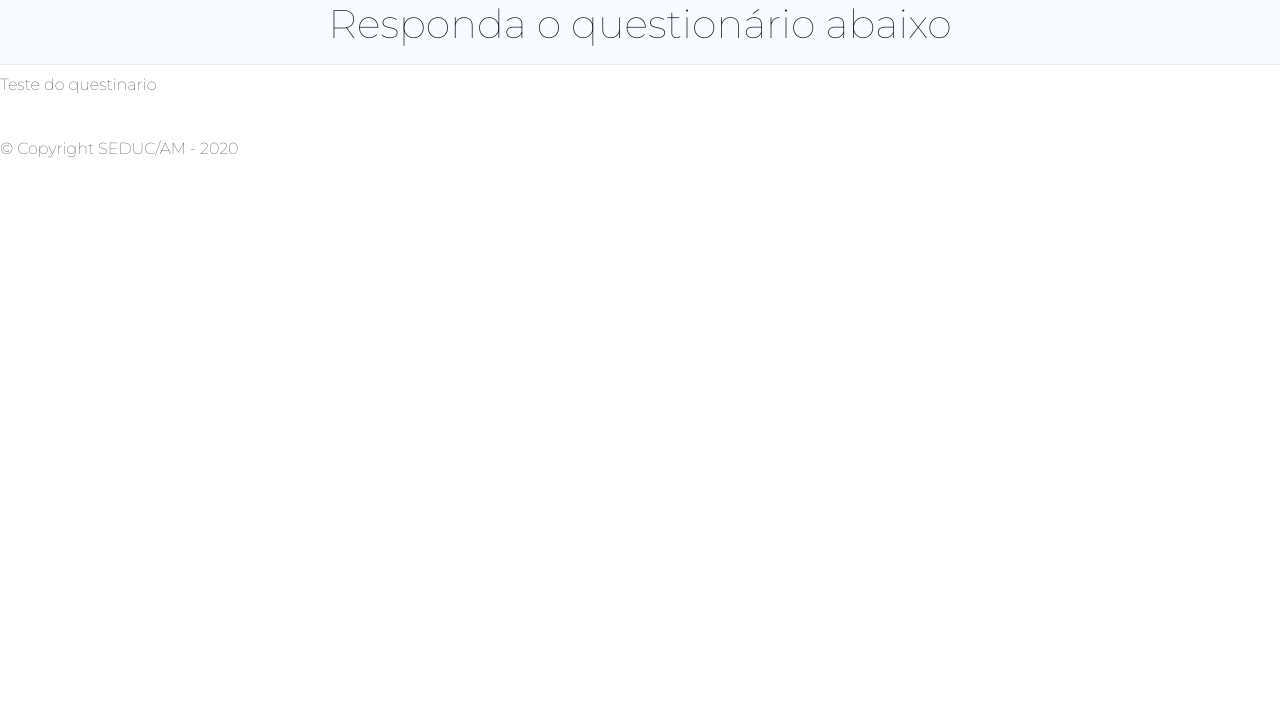
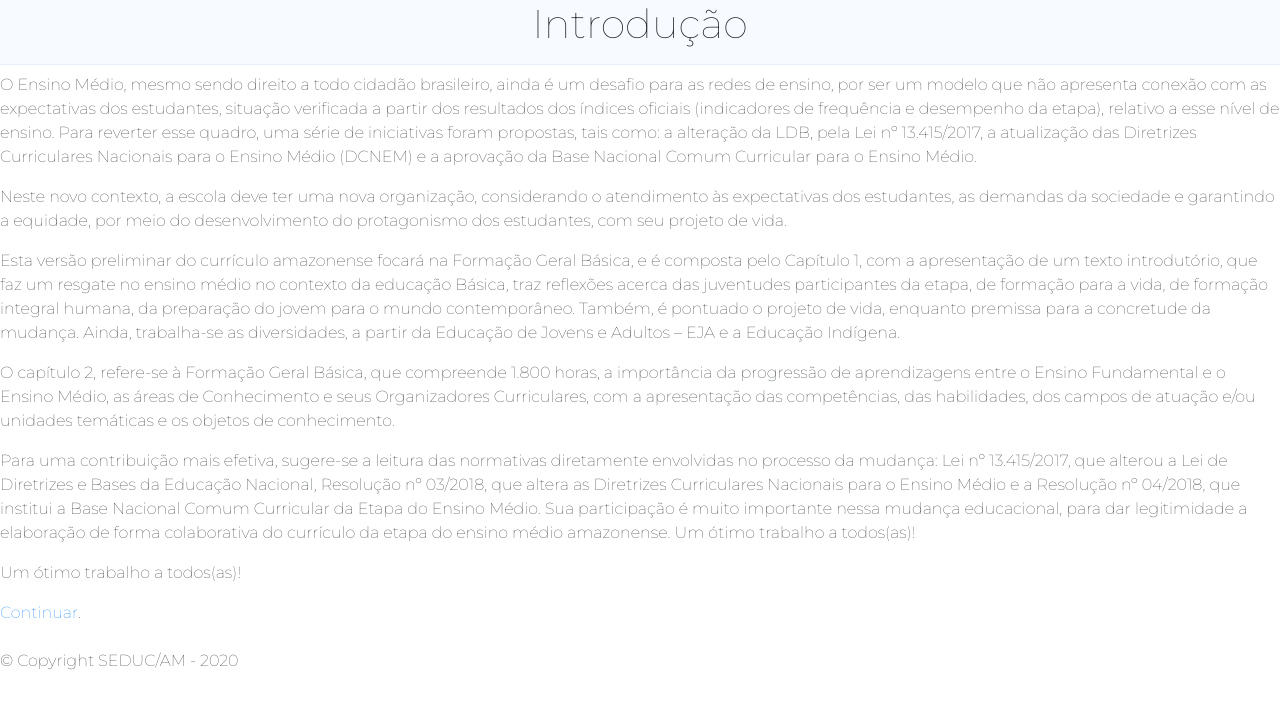
Before and after one commit to moissoliveira/p_seduc, a plain HTML site: page questionario.html in a window 1280 px wide. Drawn offline with Linux system fonts and the light colour scheme.

Commit message:
Add files via upload

```diff
--- /dev/null
+++ b/apresentacao.html
@@ -0,0 +1,44 @@
+<!DOCTYPE html>
+<html lang="pt-br">
+<title>SEDUC-AM</title>
+<meta charset="UTF-8">
+<meta name="viewport" content="width=device-width">
+<link rel="shortcut icon" href="seduc.ico"/>
+<link rel="stylesheet" href="css/bootstrap.css">
+<link rel="stylesheet" href="css/bootstrap.min.css">
+<link rel="stylesheet" href="css/estilo.css">
+<link href="https://fonts.googleapis.com/css2?family=Montserrat:wght@100&display=swap" rel="stylesheet">
+
+<body>
+    <header>
+        <div class="caixa">
+            <h1>
+                <p>Introdução</p>
+            </h1>
+        </div>
+    </header>
+    <main>
+      <p>O Ensino Médio, mesmo sendo direito a todo cidadão brasileiro, ainda é um desafio para as redes de ensino, por ser um modelo que não apresenta conexão com as expectativas dos estudantes, situação verificada a partir dos resultados dos índices oficiais (indicadores de frequência e desempenho da etapa), relativo a esse nível de ensino. Para reverter esse quadro, uma série de iniciativas foram propostas, tais como: a alteração da LDB, pela Lei nº 13.415/2017, a atualização das Diretrizes Curriculares Nacionais para o Ensino Médio (DCNEM) e a aprovação da Base Nacional Comum Curricular para o Ensino Médio.
+    </p>
+      </p>Neste novo contexto, a escola deve ter uma nova organização, considerando o atendimento às expectativas dos estudantes, as demandas da sociedade e garantindo a equidade, por meio do desenvolvimento do protagonismo dos estudantes, com seu projeto de vida.
+    </p>
+
+       <p>Esta versão preliminar do currículo amazonense focará na Formação Geral Básica, e é composta pelo Capítulo 1, com a apresentação de um texto introdutório, que faz um resgate no ensino médio no contexto da educação Básica, traz reflexões acerca das juventudes participantes da etapa, de formação para a vida, de formação integral humana, da preparação do jovem para o mundo contemporâneo. Também, é pontuado o projeto de vida, enquanto premissa para a concretude da mudança. Ainda, trabalha-se as diversidades, a partir da Educação de Jovens e Adultos – EJA e a Educação Indígena.     </p>
+       <p>        O capítulo 2, refere-se à Formação Geral Básica, que compreende 1.800 horas,  a importância da  progressão de aprendizagens entre o Ensino Fundamental e o Ensino Médio, as áreas de Conhecimento e seus Organizadores Curriculares, com a apresentação das competências, das habilidades, dos campos de atuação e/ou unidades temáticas e os objetos de conhecimento. </p>
+        <p>
+            Para uma contribuição mais efetiva, sugere-se a leitura das normativas diretamente envolvidas no processo da mudança: Lei nº 13.415/2017, que alterou a Lei de Diretrizes e Bases da Educação Nacional, Resolução nº 03/2018, que altera as Diretrizes Curriculares Nacionais para o Ensino Médio e a Resolução nº 04/2018, que institui a Base Nacional Comum Curricular da Etapa do Ensino Médio.
+            Sua participação é muito importante nessa mudança educacional, para dar legitimidade a elaboração de forma colaborativa do currículo da etapa do ensino médio amazonense.
+
+            Um ótimo trabalho a todos(as)!
+        </p>
+
+<p> Um ótimo trabalho a todos(as)! </p>
+
+
+
+    </main>
+    <footer>
+        <img src="logo-branco.png" alt="">
+        <p class="copyright">&copy; Copyright SEDUC/AM - 2020</p>
+    </footer>
+</body>
--- a/questionario.html
+++ b/questionario.html
@@ -3,7 +3,7 @@
 <title>SEDUC-AM</title>
 <meta charset="UTF-8">
 <meta name="viewport" content="width=device-width">
-<link rel="shortcut icon" href="seduc.ico"/>
+<link rel="shortcut icon" href="seduc.ico" />
 <link rel="stylesheet" href="css/bootstrap.css">
 <link rel="stylesheet" href="css/bootstrap.min.css">
 <link rel="stylesheet" href="css/estilo.css">
@@ -13,12 +13,49 @@
     <header>
         <div class="caixa">
             <h1>
-                <p>Responda o questionário abaixo</p>
+                <p>Introdução</p>
             </h1>
         </div>
     </header>
     <main>
-      <p>Teste do questinario</p>
+        <p>O Ensino Médio, mesmo sendo direito a todo cidadão brasileiro, ainda é um desafio para as redes de ensino,
+            por ser um modelo que não apresenta conexão com as expectativas dos estudantes, situação verificada a partir
+            dos resultados dos índices oficiais (indicadores de frequência e desempenho da etapa), relativo a esse nível
+            de ensino. Para reverter esse quadro, uma série de iniciativas foram propostas, tais como: a alteração da
+            LDB, pela Lei nº 13.415/2017, a atualização das Diretrizes Curriculares Nacionais para o Ensino Médio
+            (DCNEM) e a aprovação da Base Nacional Comum Curricular para o Ensino Médio.
+        </p>
+        <p>Neste novo contexto, a escola deve ter uma nova organização, considerando o atendimento às expectativas dos
+            estudantes, as demandas da sociedade e garantindo a equidade, por meio do desenvolvimento do protagonismo
+            dos estudantes, com seu projeto de vida.</p>
+
+        <p>Esta versão preliminar do currículo amazonense focará na Formação Geral Básica, e é composta pelo Capítulo 1,
+            com a apresentação de um texto introdutório, que faz um resgate no ensino médio no contexto da educação
+            Básica, traz reflexões acerca das juventudes participantes da etapa, de formação para a vida, de formação
+            integral humana, da preparação do jovem para o mundo contemporâneo. Também, é pontuado o projeto de vida,
+            enquanto premissa para a concretude da mudança. Ainda, trabalha-se as diversidades, a partir da Educação de
+            Jovens e Adultos – EJA e a Educação Indígena. </p>
+
+        <p> O capítulo 2, refere-se à Formação Geral Básica, que compreende 1.800 horas, a importância da progressão de
+            aprendizagens entre o Ensino Fundamental e o Ensino Médio, as áreas de Conhecimento e seus Organizadores
+            Curriculares, com a apresentação das competências, das habilidades, dos campos de atuação e/ou unidades
+            temáticas e os objetos de conhecimento. </p>
+        <p>
+            Para uma contribuição mais efetiva, sugere-se a leitura das normativas diretamente envolvidas no processo da
+            mudança: Lei nº 13.415/2017, que alterou a Lei de Diretrizes e Bases da Educação Nacional, Resolução nº
+            03/2018, que altera as Diretrizes Curriculares Nacionais para o Ensino Médio e a Resolução nº 04/2018, que
+            institui a Base Nacional Comum Curricular da Etapa do Ensino Médio.
+            Sua participação é muito importante nessa mudança educacional, para dar legitimidade a elaboração de forma
+            colaborativa do currículo da etapa do ensino médio amazonense.
+
+            Um ótimo trabalho a todos(as)!
+        </p>
+
+        <p> Um ótimo trabalho a todos(as)! </p>
+
+
+        <a href="apresentacao.html">Continuar</a>.
+
     </main>
     <footer>
         <img src="logo-branco.png" alt="">
```
Also changed, not shown: index.html (+23 -8 lines).
